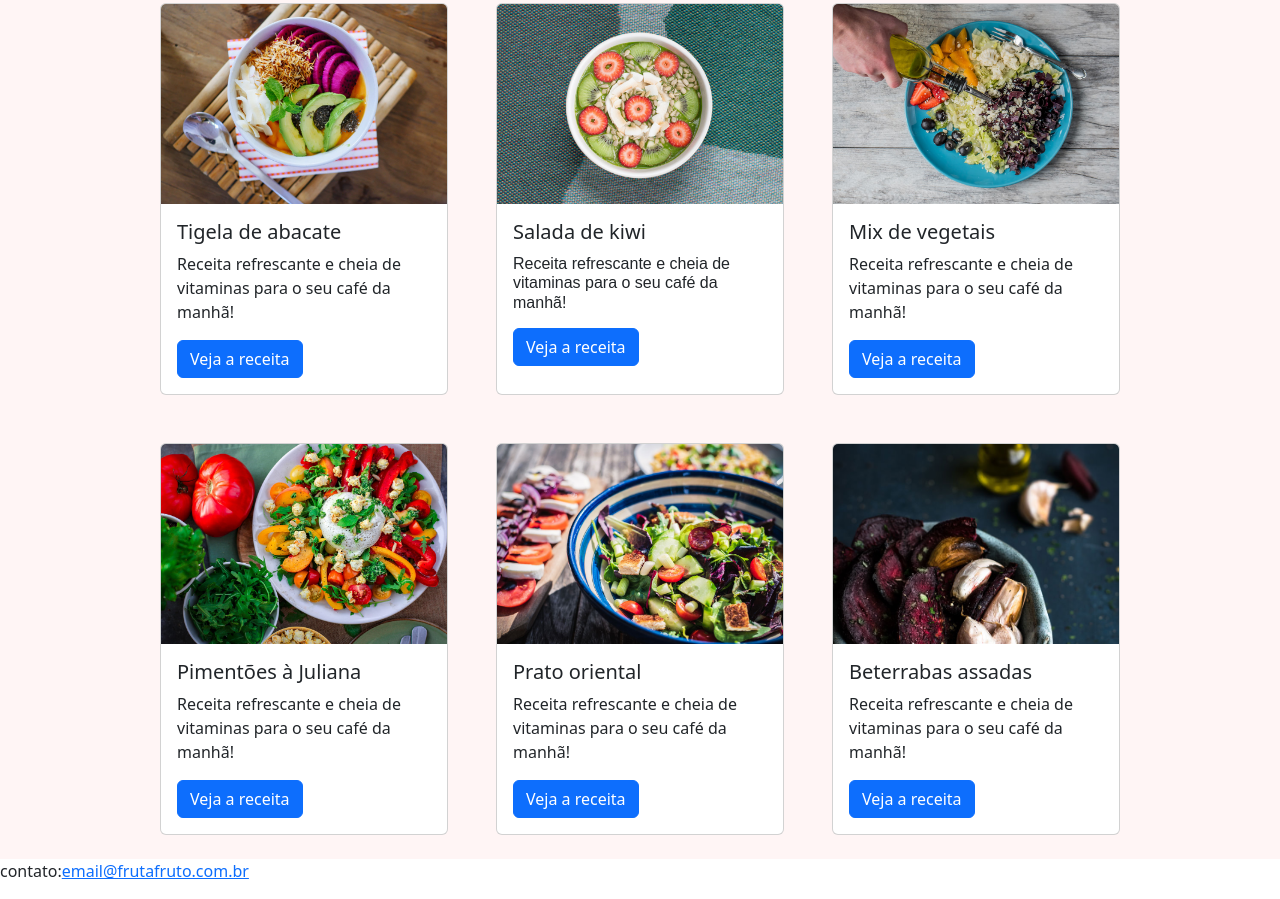
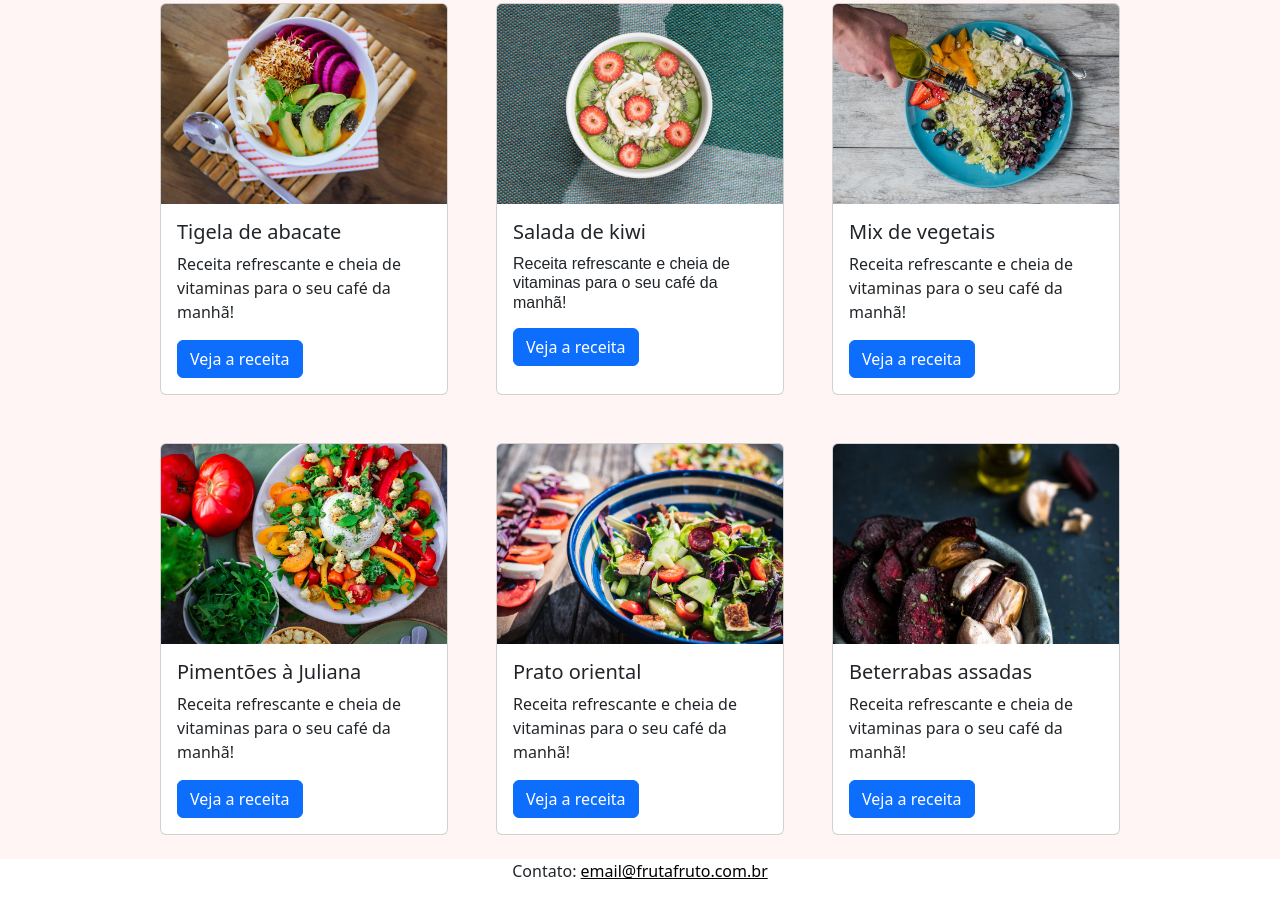
Before and after one commit to pedrovvv/site-de-receitas, a plain HTML site: page index.html in a window 1280 px wide. Shown: the part 648-1547 px from the top of the page. Drawn offline with nearby package versions, Linux system fonts and the light colour scheme.

Commit message:
algumas alterações

```diff
--- a/index.html
+++ b/index.html
@@ -12,7 +12,7 @@
 <body>
   <nav class="navbar navbar-expand-lg bg-light fixed-top">
     <div class="container-fluid">
-      <a class="navbar-brand" href="#">fruta & fruto</a>
+      <a class="navbar-brand" href="#">Fruto & Fruta</a>
       <button class="navbar-toggler" type="button" data-bs-toggle="collapse" data-bs-target="#navbarNavAltMarkup" aria-controls="navbarNavAltMarkup" aria-expanded="false" aria-label="Toggle navigation">
         <span class="navbar-toggler-icon"></span>
       </button>
@@ -122,7 +122,7 @@
     </section>
 
   </main>
-  <p>contato:<a href="mailto:email@frutafruto.com.br">email@frutafruto.com.br</a></p>
+  <p class="contacto">Contato: <a href="mailto:email@frutafruto.com.br">email@frutafruto.com.br</a></p>
 
 
   <script src="https://cdn.jsdelivr.net/npm/bootstrap@5.2.2/dist/js/bootstrap.bundle.min.js" integrity="sha384-OERcA2EqjJCMA+/3y+gxIOqMEjwtxJY7qPCqsdltbNJuaOe923+mo//f6V8Qbsw3" crossorigin="anonymous"></script>
--- a/src/style.css
+++ b/src/style.css
@@ -7,6 +7,7 @@
 .fonte-titulo {
    font-family: 'Pacifico', cursive;
   }
+
 
 .cor-especial {
     color: darkred;
@@ -40,3 +41,11 @@ main {
     font-weight: normal;
     font-size: medium;
 }
+
+.contacto > a {
+    color: black;
+}
+
+.contacto {
+    text-align: center;
+}
```
